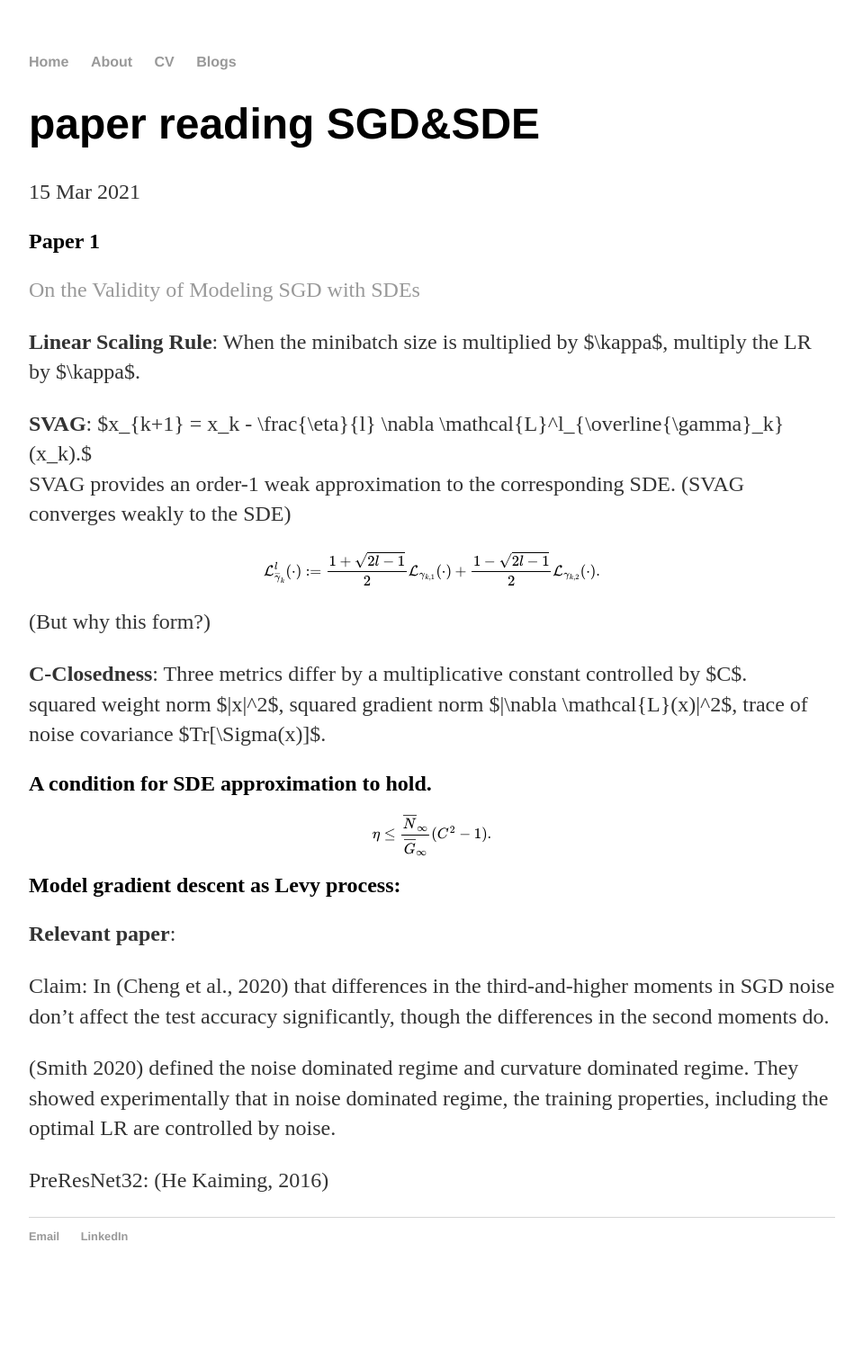
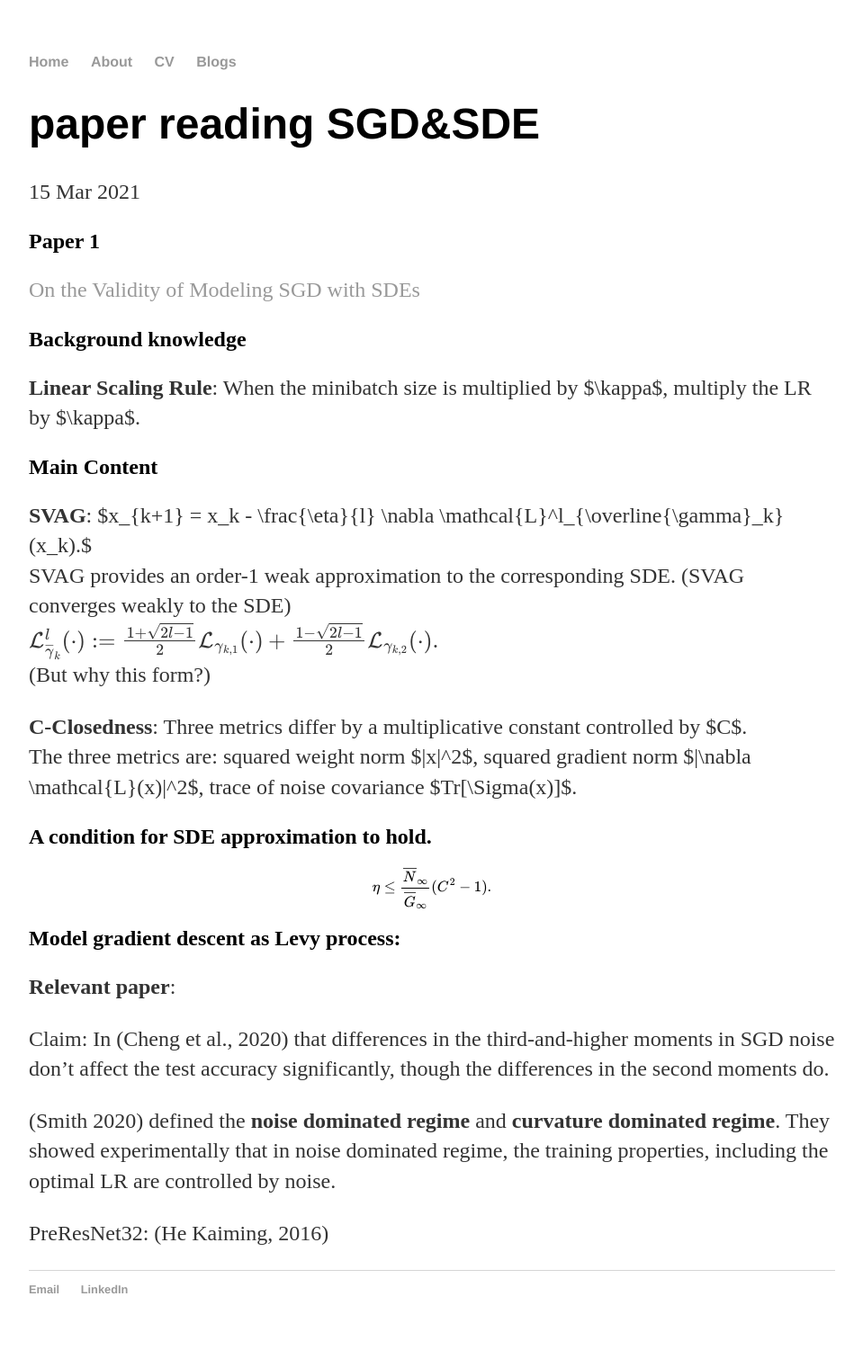
Before and after one commit to radarFudan/radarFudan.github.io, a Jekyll site: the page built from _posts/2021-03-15-paper-reading-SGD-SDE.md, in a window 1280 px wide. Shown: the whole page at 90% size, without its empty margins (160-1119 px from the left). Built offline with Jekyll 4.4.1, drawn with Linux system fonts in a browser that asks for light colours; formulas are drawn with MathJax 3; before the commit the page ends 1442 px from its top, so only the background shows below that.

Commit message:
Update 2021-03-15-paper-reading-SGD-SDE.md

```diff
--- a/_posts/2021-03-15-paper-reading-SGD-SDE.md
+++ b/_posts/2021-03-15-paper-reading-SGD-SDE.md
@@ -7,17 +7,19 @@ date: 2021-03-15
 ## Paper 1
 [On the Validity of Modeling SGD with SDEs](https://arxiv.org/abs/2102.12470)
 
+## Background knowledge
+
 **Linear Scaling Rule**: When the minibatch size is multiplied by $\kappa$, multiply the LR by $\kappa$.
 
+## Main Content
+
 **SVAG**: $x_{k+1} = x_k - \frac{\eta}{l} \nabla \mathcal{L}^l_{\overline{\gamma}_k} (x_k).$<br>
-SVAG provides an order-1 weak approximation to the corresponding SDE. (SVAG converges weakly to the SDE)
-
-$$\mathcal{L}_{\overline{\gamma}_k}^l (\cdot) := \frac{1 + \sqrt{2l-1}}{2} \mathcal{L}_{\gamma_{k, 1}}(\cdot) + \frac{1 - \sqrt{2l-1}}{2} \mathcal{L}_{\gamma_{k, 2}}(\cdot).$$
-
+SVAG provides an order-1 weak approximation to the corresponding SDE. (SVAG converges weakly to the SDE) <br>
+$$\mathcal{L}_{\overline{\gamma}_k}^l (\cdot) := \frac{1 + \sqrt{2l-1}}{2} \mathcal{L}_{\gamma_{k, 1}}(\cdot) + \frac{1 - \sqrt{2l-1}}{2} \mathcal{L}_{\gamma_{k, 2}}(\cdot).$$ <br>
 (But why this form?)
 
 **C-Closedness**: Three metrics differ by a multiplicative constant controlled by $C$. <br>
-squared weight norm $|x|^2$, squared gradient norm $|\nabla \mathcal{L}(x)|^2$, trace of noise covariance $Tr[\Sigma(x)]$.
+The three metrics are: squared weight norm $|x|^2$, squared gradient norm $|\nabla \mathcal{L}(x)|^2$, trace of noise covariance $Tr[\Sigma(x)]$.
 
 ## A condition for SDE approximation to hold.
 
@@ -29,6 +31,6 @@ $$\eta \leq \frac{\overline{N}_{\infty}}{\overline{G}_{\infty}}(C^2 - 1).$$
 
 Claim: In (Cheng et al., 2020) that differences in the third-and-higher moments in SGD noise don't affect the test accuracy significantly, though the differences in the second moments do.
 
-(Smith 2020) defined the noise dominated regime and curvature dominated regime. They showed experimentally that in noise dominated regime, the training properties, including the optimal LR are controlled by noise.
+(Smith 2020) defined the **noise dominated regime** and **curvature dominated regime**. They showed experimentally that in noise dominated regime, the training properties, including the optimal LR are controlled by noise.
 
 PreResNet32: (He Kaiming, 2016)
```
